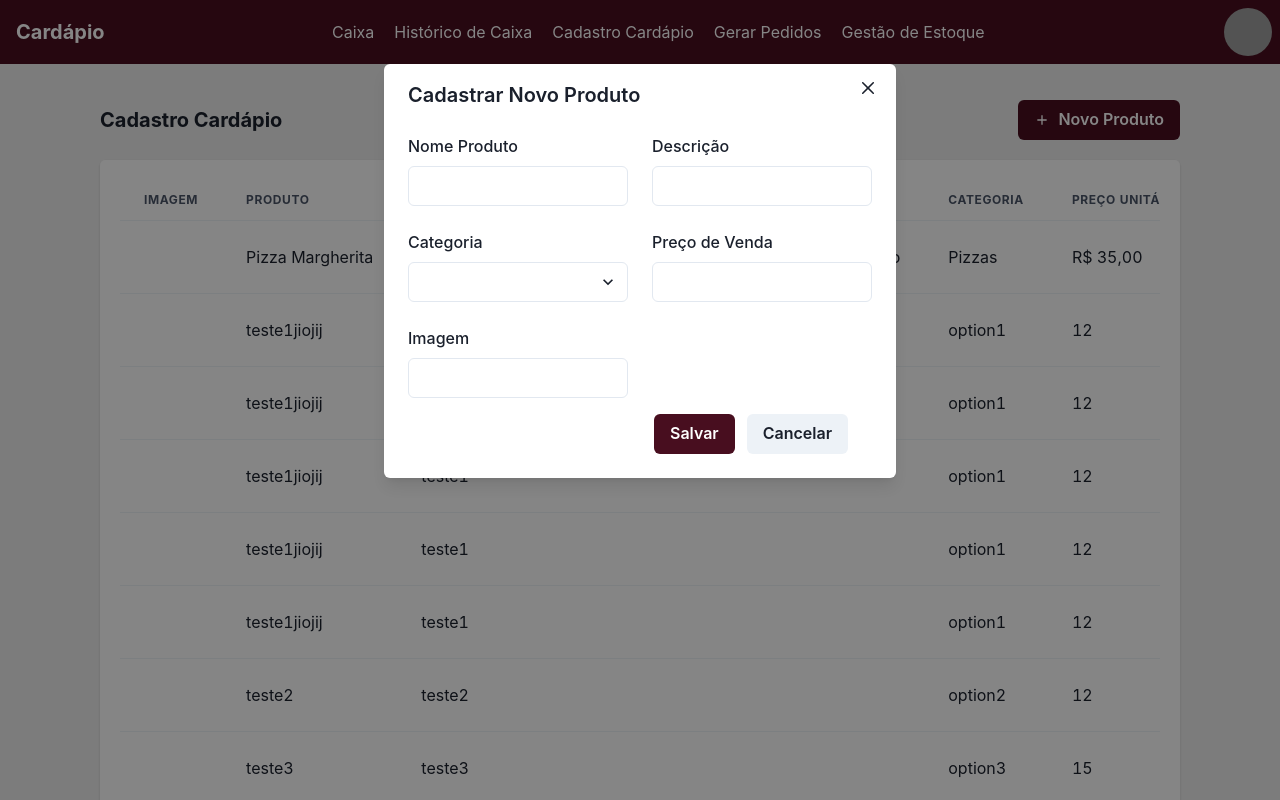
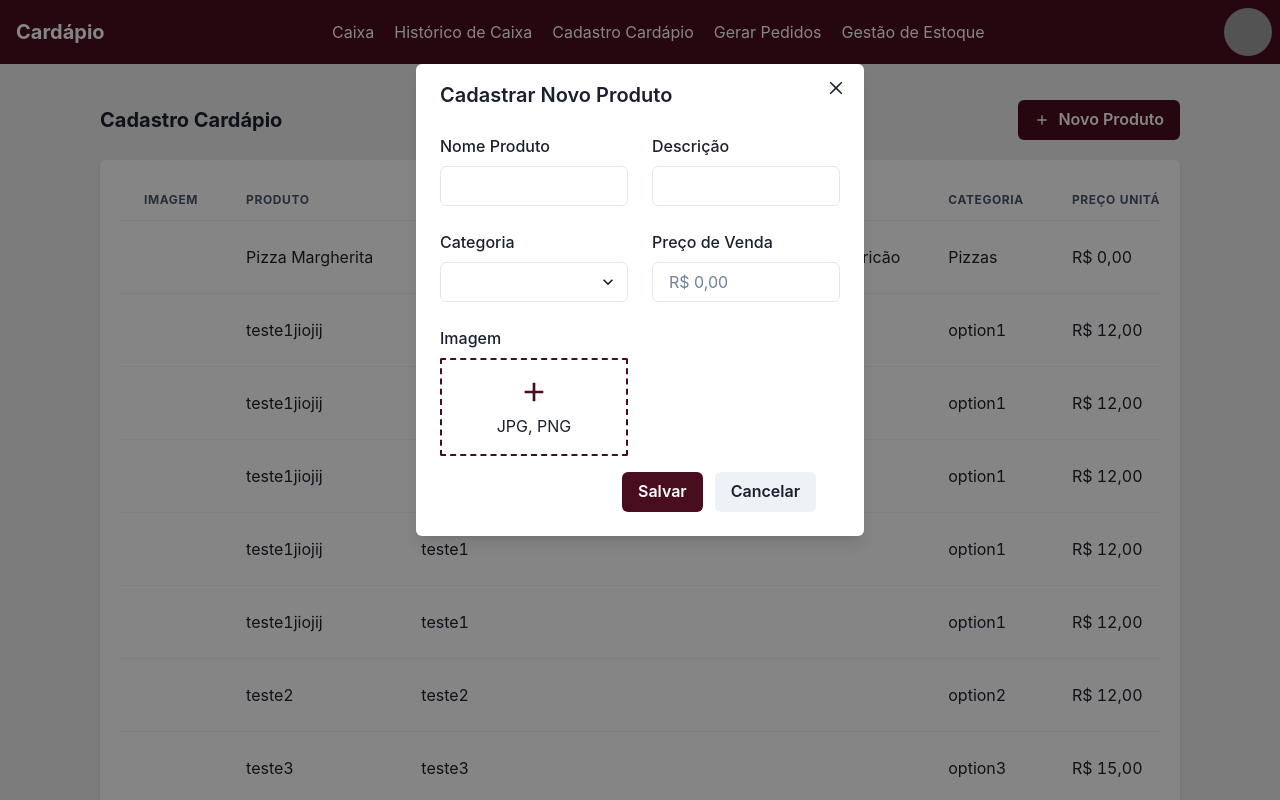
Before and after one commit to arlyanne/cardapio-react, a React (Vite) app: page /menu-registration in a window 1280 px wide. Both pictures are taken after a click on the button "Novo Produto". Shown: the top 800 px of the page. Built offline with nearby package versions, Linux system fonts and the light colour scheme; data requests are answered from the project's data file; grey boxes are pictures that could not be loaded.

Commit message:
correção do campo de valor junto com implemntacao de logica de salvar os dados do novo produto no cardapio e mostrar os dados na listagem

```diff
--- a/db.json
+++ b/db.json
@@ -113,6 +113,27 @@
       "category": "Pizzas",
       "price": "15",
       "image": ""
+    },
+    {
+      "id": "d2f2",
+      "product": "teste100",
+      "description": "teste100",
+      "category": "Lanches",
+      "price": 35
+    },
+    {
+      "id": "d006",
+      "product": "teste101",
+      "description": "teste101",
+      "category": "Lanches",
+      "price": 56
+    },
+    {
+      "id": "e0d4",
+      "product": "Batata Frita",
+      "description": "500 gramas de Batata frita ondulada.",
+      "category": "Lanches",
+      "price": 22
     }
   ]
 }
--- a/package.json
+++ b/package.json
@@ -31,6 +31,7 @@
     "@eslint/js": "^9.11.1",
     "@types/react": "^18.3.10",
     "@types/react-dom": "^18.3.0",
+    "@types/react-text-mask": "^5.4.14",
     "@vitejs/plugin-react": "^4.3.2",
     "eslint": "^9.11.1",
     "eslint-plugin-react-hooks": "^5.1.0-rc.0",
--- /dev/null
+++ b/src/components/ImageUpload.tsx
@@ -0,0 +1,54 @@
+import React from 'react';
+import { Box, Text, Icon, } from '@chakra-ui/react';
+import { MdAdd } from 'react-icons/md';
+
+interface ImageUploadProps {
+  onImageChange: (file: File | null) => void;
+}
+
+const ImageUpload: React.FC<ImageUploadProps> = ({ onImageChange }) => {
+  const handleDrop = (event: React.DragEvent<HTMLDivElement>) => {
+    event.preventDefault();
+    const file = event.dataTransfer.files[0];
+    if (file) {
+      onImageChange(file);
+    }
+  };
+
+  const handleClick = () => {
+    const input = document.createElement('input');
+    input.type = 'file';
+    input.accept = 'image/*';
+    input.onchange = (event) => {
+      const file = event.target.files?.[0];
+      if (file) {
+        onImageChange(file);
+      }
+    };
+    input.click();
+  };
+
+  return (
+    <Box
+      border="2px dashed"
+      borderColor="#480e1f"
+      borderRadius="sm"
+      p={4}
+      textAlign="center"
+      onClick={handleClick}
+      onDragOver={(e) => e.preventDefault()}
+      onDrop={handleDrop}
+      cursor="pointer"
+    >
+      <Icon as={MdAdd} boxSize={8} color="#480e1f" />
+      {/* <Text fontSize="sm" color="gray.600" mt={2}>
+        Clique ou arraste a imagem aqui
+      </Text> */}
+      <Text fontSize="md" >
+        JPG, PNG
+      </Text>
+    </Box>
+  );
+};
+
+export default ImageUpload;
--- a/src/pages/menuRegistration/components/OpenModalMenu.tsx
+++ b/src/pages/menuRegistration/components/OpenModalMenu.tsx
@@ -15,13 +15,13 @@ import {
   Select,
   SimpleGrid,
 } from "@chakra-ui/react";
-import React, { useCallback } from "react";
+import React, { useCallback, useState } from "react";
 import { yupResolver } from "@hookform/resolvers/yup";
 import { SubmitHandler, useForm } from "react-hook-form";
 import { createMenuFormSchema, RegistrationMenu } from "../formSchema";
 import axios from "axios";
 import Swal from "sweetalert2";
-import { useNavigate } from "react-router-dom";
+import ImageUpload from "../../../components/ImageUpload";
 
 interface Props {
   isOpen: boolean;
@@ -29,11 +29,22 @@ interface Props {
   updateProductList: () => void;
 }
 
-export default function OpenModalMenu({ isOpen, handleClose, updateProductList }: Props) {
+export default function OpenModalMenu({
+  isOpen,
+  handleClose,
+  updateProductList,
+}: Props) {
   const initialRef = React.useRef(null);
   const finalRef = React.useRef(null);
-  const navigate = useNavigate();
-
+  const [imageFile, setImageFile] = useState<File | null>(null);
+  const handlePriceChange = (e) => {
+  const value = e.target.value
+      .replace(/\D/g, "") // Remove tudo que não é dígito
+      .replace(/(\d)(\d{8})$/, "$1.$2") // Adiciona ponto antes dos últimos 2 dígitos
+      .replace(/(\d)(\d{5})$/, "$1.$2") // Adiciona ponto antes dos últimos 5 dígitos
+      .replace(/(\d)(\d{2})$/, "$1,$2"); // Adiciona vírgula antes dos últimos 2 dígitos
+    e.target.value = `R$ ${value}`; // Formata como moeda
+  };
   const {
     register,
     handleSubmit,
@@ -43,22 +54,31 @@ export default function OpenModalMenu({ isOpen, handleClose, updateProductList }
     resolver: yupResolver(createMenuFormSchema()) as any,
   });
 
+  const handleImageChange = (file: File | null) => {
+    setImageFile(file); // Atualiza o estado com o arquivo da imagem
+  };
+
   const handleCreateRegistrationMenu: SubmitHandler<RegistrationMenu> =
-    useCallback(async (data) => {
+    useCallback(
+      async (data) => {
         try {
-        await axios.post("http://localhost:3001/product", data)
-        reset()
-        handleClose()
-        updateProductList()
+          const productData = {
+            ...data,
+            price: parseFloat(data.price.replace(/[R$]/g,"").replace(",", ".")),
+            image: imageFile ? URL.createObjectURL(imageFile) : undefined,
+          };
+          await axios.post("http://localhost:3001/product", productData);
+          reset();
+          handleClose();
+          updateProductList();
           Swal.fire({
             icon: "success",
             title: "Produto cadastrado com sucesso!",
             showConfirmButton: false,
             timer: 1500,
           });
-
         } catch (error) {
-        handleClose()
+          handleClose();
           console.error("Error ao tentar cadastrar produto", error);
           Swal.fire({
             icon: "error",
@@ -67,12 +87,14 @@ export default function OpenModalMenu({ isOpen, handleClose, updateProductList }
             confirmButtonText: "OK",
           });
         }
-    }, [reset, handleClose, updateProductList]);
-console.log(errors)
+      },
+      [reset, handleClose, updateProductList, imageFile]
+    );
+
   return (
     <>
       <Modal
-        size="lg"
+        size="md"
         initialFocusRef={initialRef}
         finalFocusRef={finalRef}
         isOpen={isOpen}
@@ -113,12 +135,16 @@ console.log(errors)
                 </FormControl>
                 <FormControl isInvalid={!!errors.price}>
                   <FormLabel>Preço de Venda</FormLabel>
-                  <Input {...register("price")} />
+                  <Input
+                    placeholder="R$ 0,00"
+                    {...register("price", { onChange: handlePriceChange })} // Chama a função ao mudar o valor
+                    className={errors.price ? "input-error" : ""}
+                  />
                   <FormErrorMessage>{errors.price?.message}</FormErrorMessage>
                 </FormControl>
                 <FormControl>
                   <FormLabel>Imagem</FormLabel>
-                  <Input {...register("image")} />
+                  <ImageUpload onImageChange={handleImageChange} />
                 </FormControl>
               </SimpleGrid>
               <ModalFooter>
--- a/src/pages/menuRegistration/formSchema.ts
+++ b/src/pages/menuRegistration/formSchema.ts
@@ -6,7 +6,7 @@ export const createMenuFormSchema = () => {
       description: yup.string(),
       category: yup.string().required('A categoria é obrigatória'),
       image: yup.string().url('A URL da imagem deve ser válida'),
-      price: yup.string().required('O preço é obrigatório')
+      price: yup.string().required("Preço é obrigatório")
     });
   };
 
--- a/src/pages/menuRegistration/index.tsx
+++ b/src/pages/menuRegistration/index.tsx
@@ -95,7 +95,7 @@ export function MenuRegistration() {
                       <Td>{item.product}</Td>
                       <Td>{item.description}</Td>
                       <Td>{item.category}</Td>
-                      <Td>{item.price}</Td>
+                      <Td>{`R$ ${(parseFloat(item.price) || 0).toFixed(2).replace(".", ",")}`}</Td>
                       <Td>
                         <Tooltip label="Detalhe">
                           <IconButton
```
Also changed, not shown: 1 other file (tests, documents, lock files or other folders). Lines whose indentation alone changed are shown as unchanged.
